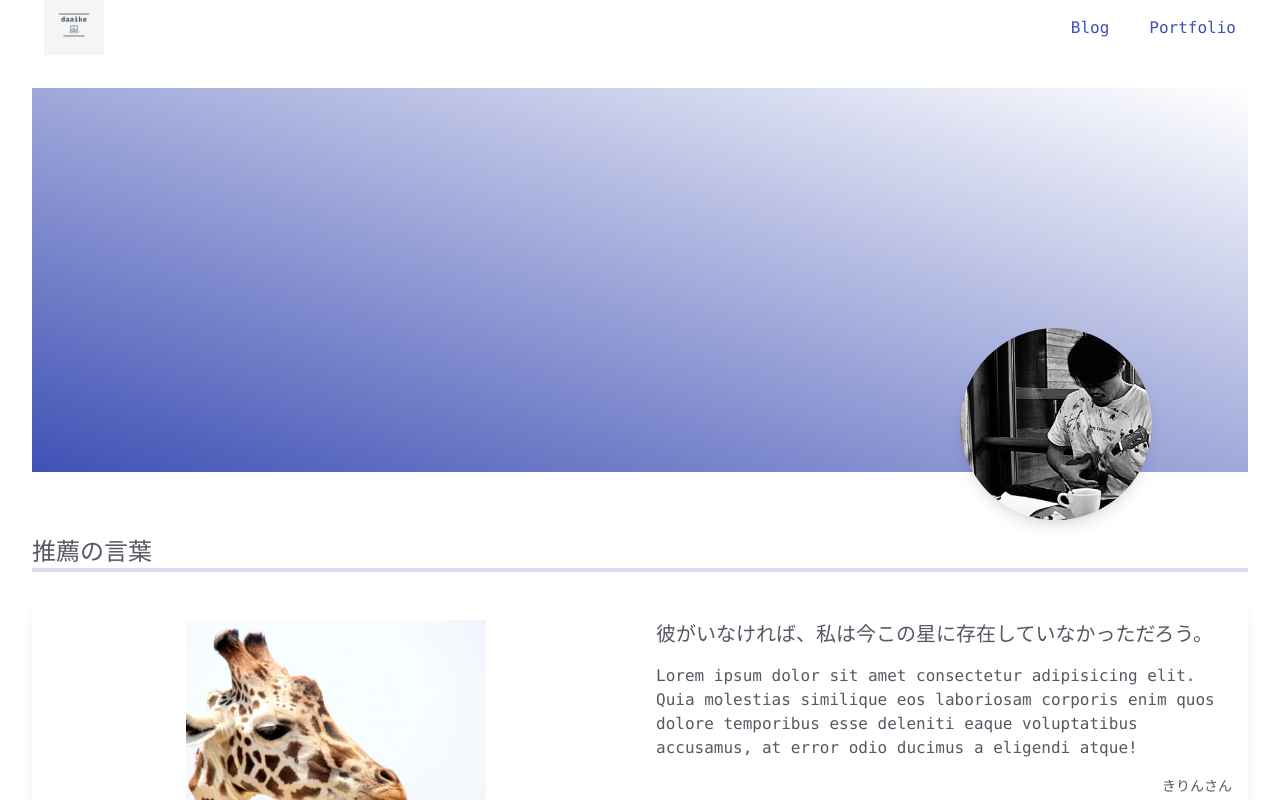
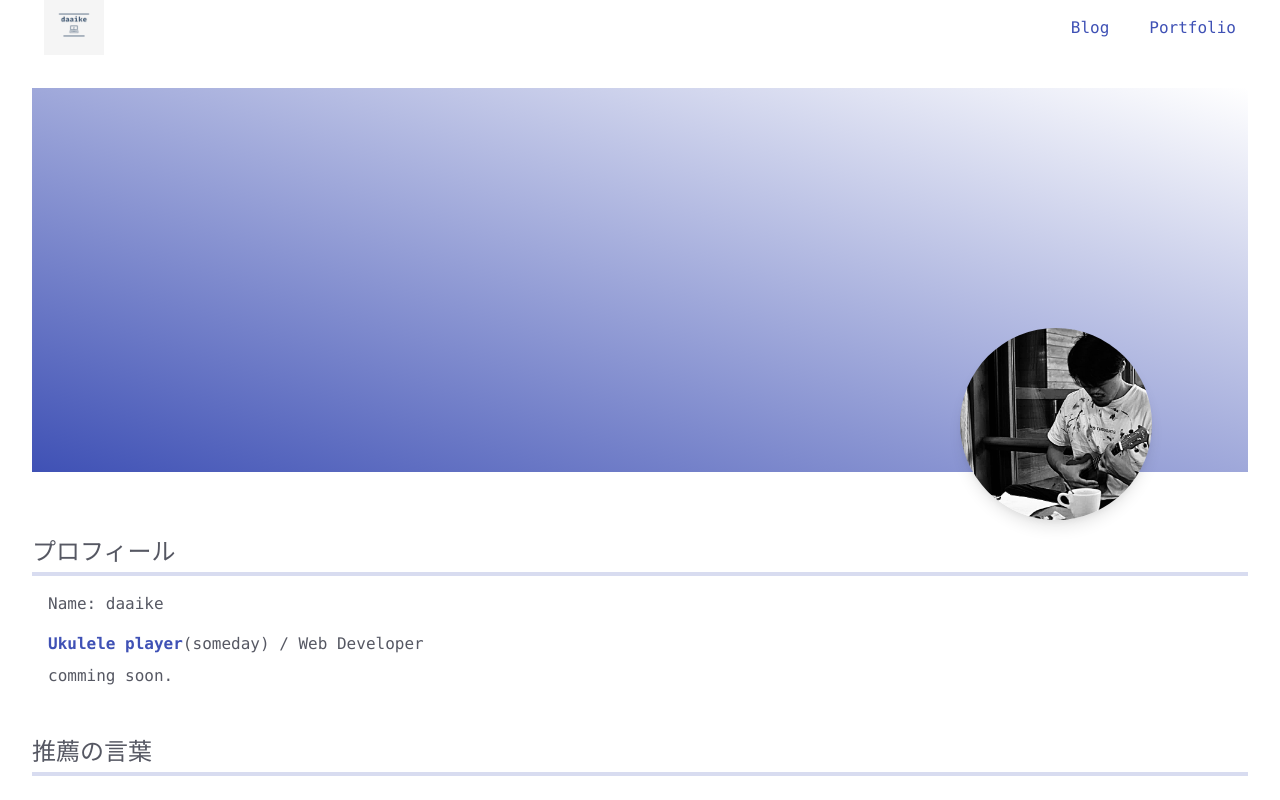
Before and after one commit to Ai0202/daaike, a Next.js app: page / in a window 1280 px wide. Shown: the top 800 px of the page. Built offline with nearby package versions, Linux system fonts and the light colour scheme.

Commit message:
create profile page

```diff
--- /dev/null
+++ b/src/components/Profile.tsx
@@ -0,0 +1,19 @@
+import SectionTitle from '@/components/atoms/SectionTitle'
+
+const Profile: React.FC = () => {
+  return (
+    <section className="w-full mt-8 px-8 text-neutral-text">
+      <SectionTitle title="プロフィール" />
+      <div className="p-4">
+        <p>Name: daaike</p>
+        <p className="mt-4">
+          <span className="text-primary-main font-bold">Ukulele player</span>
+          (someday) / Web Developer
+        </p>
+        <p className="mt-2">comming soon.</p>
+      </div>
+    </section>
+  )
+}
+
+export default Profile
--- a/src/components/Recommendation.tsx
+++ b/src/components/Recommendation.tsx
@@ -1,13 +1,12 @@
 import Image from 'next/image'
+import SectionTitle from '@/components/atoms/SectionTitle'
 
 const Recommendation: React.FC = () => {
   return (
-    <section className="p-8 text-neutral-text">
-      <h1 className="text-2xl border-b-4 border-primary-main border-opacity-20">
-        推薦の言葉
-      </h1>
+    <section className="w-full mt-8 px-8 text-neutral-text">
+      <SectionTitle title="推薦の言葉" />
       <section className="py-8">
-        <div className="p-4 flex flex-col md:flex-row flex-auto shadow-lg">
+        <div className="p-4 flex flex-col md:flex-row flex-auto shadow-xl rounded-lg">
           <div className="md:w-1/2 text-center">
             <Image
               width={300}
@@ -29,7 +28,7 @@ const Recommendation: React.FC = () => {
             <p className="mt-4 self-end text-sm text-opacity-70">きりんさん</p>
           </div>
         </div>
-        <div className="mt-8 p-4 flex flex-col md:flex-row-reverse flex-auto shadow-lg">
+        <div className="mt-8 p-4 flex flex-col md:flex-row-reverse flex-auto shadow-xl rounded-lg">
           <div className="md:w-1/2 md:ml-8 text-center">
             <Image
               width={300}
--- /dev/null
+++ b/src/components/atoms/SectionTitle.tsx
@@ -0,0 +1,13 @@
+type Props = {
+  title: string
+}
+
+const SectionTitle: React.FC<Props> = ({ title }) => {
+  return (
+    <h2 className="pb-1 text-2xl border-b-4 border-primary-main border-opacity-20">
+      {title}
+    </h2>
+  )
+}
+
+export default SectionTitle
--- a/src/pages/index.tsx
+++ b/src/pages/index.tsx
@@ -1,11 +1,13 @@
 import Layout from '@/components/Layout'
 import Hero from '@/components/Hero'
+import Profile from '@/components/Profile'
 import Recommendation from '@/components/Recommendation'
 
 const Home: React.FC = () => {
   return (
     <Layout title="トップページ">
       <Hero />
+      <Profile />
       <Recommendation />
     </Layout>
   )
```
